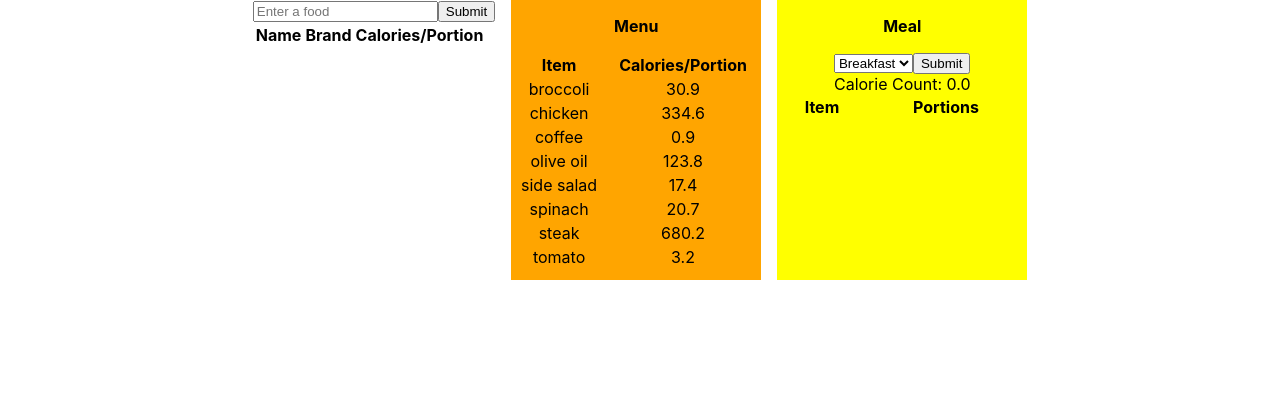
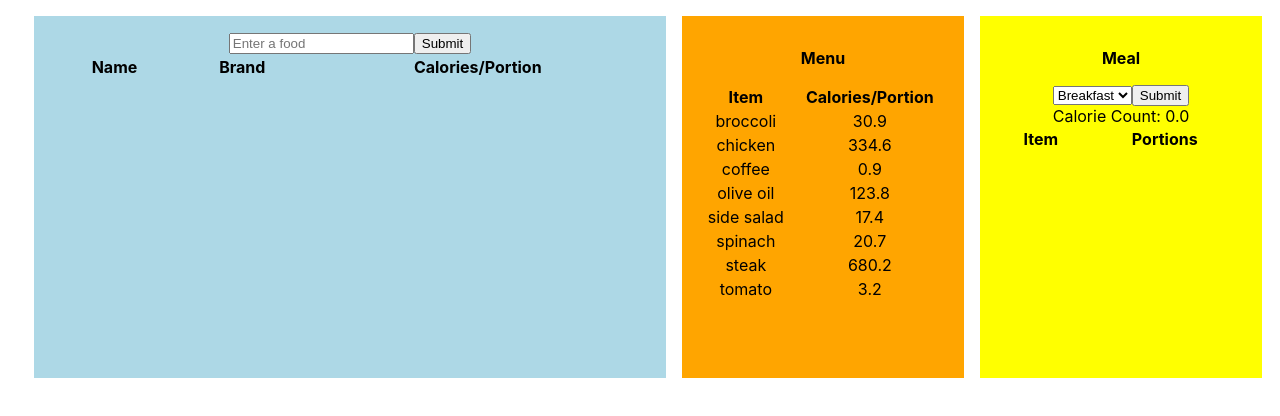
Before and after one commit to kchens/noom, a React (Create React App) app: page / in a window 1280 px wide. Shown: the top 416 px of the page. Built offline with nearby package versions, Linux system fonts and the light colour scheme.

Commit message:
Updates css for FoodSearch

```diff
--- a/src/App.css
+++ b/src/App.css
@@ -2,6 +2,7 @@
   text-align: center;
   display: flex;
   justify-content: center;
+  margin-top: 1rem;
 }
 
 .App-logo {
--- a/src/App.jsx
+++ b/src/App.jsx
@@ -2,7 +2,7 @@ import React from 'react';
 import './App.css';
 import Menu from './components/Menu'
 import Meal from './components/Meal'
-import SearchInput from './components/SearchInput'
+import FoodSearch from './components/FoodSearch'
 import menuItems from './menuItems.json'
 import { roundToSingleDecimal, calcCaloriesPerPortion } from './utils'
 
@@ -13,7 +13,7 @@ import { roundToSingleDecimal, calcCaloriesPerPortion } from './utils'
 
  */
 
-class App extends React.Component {
+class App extends React.PureComponent {
   constructor(props) {
     super(props)
     this.state = {
@@ -85,7 +85,7 @@ class App extends React.Component {
 
     return (
       <div className="App">
-        <SearchInput addItemToMenu={this.addItemToMenu} />
+        <FoodSearch addItemToMenu={this.addItemToMenu} />
         <Menu menuItems={menuItems} addItemToMeal={this.addItemToMeal} />
         <Meal meal={meal} meals={meals} updateMeals={this.updateMeals}/>
       </div>
--- /dev/null
+++ b/src/components/FoodSearch/index.css
@@ -0,0 +1,12 @@
+.food-search {
+    background-color: lightblue;
+    margin-left: 1rem;
+    width: 600px;
+    height: 330px;
+    overflow: scroll;
+    padding: 1rem;
+}
+
+.results {
+    width: inherit
+}
--- /dev/null
+++ b/src/components/FoodSearch/index.jsx
@@ -0,0 +1,71 @@
+import React from 'react'
+import { caloriesPortionHeader, getCaloriesPerPortion } from '../../constants'
+import './index.css'
+
+const getUrl = (newFood) => `https://uih0b7slze.execute-api.us-east-1.amazonaws.com/dev/search?kv=${newFood}`
+
+class FoodSearch extends React.PureComponent {
+  constructor(props) {
+    super(props)
+    this.state = {
+        searchTerm: '',
+        foods: []
+    }
+  }
+
+  updateSearchTerm = (e) => {
+    this.setState( {searchTerm: e.target.value} )
+  }
+
+  getNewFoods = (e) => {
+    e.preventDefault()
+
+    const { searchTerm } = this.state
+
+    if (searchTerm.length >= 3) {
+      fetch(getUrl(searchTerm)).then(res => res.json()).then((foods) => {
+        this.setState({ foods })
+      })
+    }
+  }
+
+  render() {
+    const { foods } = this.state
+    const { addItemToMenu } = this.props
+    const hasFoods = foods.length > 0
+    return (
+      <div className='food-search'>
+        <form onSubmit={this.getNewFoods}>
+          <input
+            onChange={this.updateSearchTerm}
+            placeholder="Enter a food"
+          />
+          <input type="submit" />
+        </form>
+        <table className='results'>
+          <thead>
+            <tr>
+              <th>Name</th>
+              <th>Brand</th>
+              <th>{caloriesPortionHeader}</th>
+            </tr>
+          </thead>
+          <tbody>
+            {hasFoods && foods.map((item, i) =>
+              <tr
+                key={i}
+                onClick={() => addItemToMenu(item)}
+              >
+                <td>{item.name}</td>
+                <td>{item.brand}</td>
+                <td>{`${getCaloriesPerPortion(item)}`}</td>
+              </tr>
+            )}
+          </tbody>
+        </table>
+      </div>
+    )
+  }
+}
+
+export default FoodSearch
--- a/src/components/Meal/index.css
+++ b/src/components/Meal/index.css
@@ -2,7 +2,8 @@
     background-color: yellow;
     margin-left: 1rem;
     width: 250px;
-    height: 280px;
+    height: 330px;
+    padding: 1rem;
 }
 
 .meal-table {
--- a/src/components/Meal/index.jsx
+++ b/src/components/Meal/index.jsx
@@ -3,7 +3,7 @@ import PropTypes from 'prop-types'
 import { mealTitle, getMealCaption, portionsHeader, itemHeader } from '../../constants'
 import './index.css'
 
-class Meal extends React.Component {
+class Meal extends React.PureComponent {
   constructor(props) {
     super(props)
     this.state = {
--- a/src/components/Menu/index.css
+++ b/src/components/Menu/index.css
@@ -2,7 +2,8 @@
     background-color: orange;
     margin-left: 1rem;
     width: 250px;
-    height: 280px;
+    height: 330px;
+    padding: 1rem;
 }
 
 .menu-table {
--- a/src/components/SearchInput/index.jsx
+++ /dev/null
@@ -1,69 +0,0 @@
-import React from 'react'
-import { caloriesPortionHeader, getCaloriesPerPortion } from '../../constants'
-const getUrl = (newFood) => `https://uih0b7slze.execute-api.us-east-1.amazonaws.com/dev/search?kv=${newFood}`
-
-class SearchInput extends React.Component {
-    constructor(props) {
-        super(props)
-        this.state = {
-            searchTerm: '',
-            foods: []
-        }
-    }
-
-    updateSearchTerm = (e) => {
-        this.setState( {searchTerm: e.target.value} )
-    }
-
-    getNewFoods = (e) => {
-        e.preventDefault()
-
-        const { searchTerm } = this.state
-
-        if (searchTerm.length >= 3) {
-            fetch(getUrl(searchTerm)).then(res => res.json()).then((foods) => {
-                this.setState({ foods })
-            })
-        }
-    }
-
-    render() {
-        const { foods } = this.state
-        const { addItemToMenu } = this.props
-        const hasFoods = foods.length > 0
-        return (
-            <div>
-                <form onSubmit={this.getNewFoods}>
-                    <input
-                        onChange={this.updateSearchTerm}
-                        placeholder="Enter a food"
-                    />
-                    <input type="submit" />
-                </form>
-                <table className='results'>
-                    <thead>
-                        <tr>
-                            <th>Name</th>
-                            <th>Brand</th>
-                            <th>{caloriesPortionHeader}</th>
-                        </tr>
-                    </thead>
-                    <tbody>
-                        {hasFoods && foods.map((item, i) =>
-                            <tr
-                                key={i}
-                                onClick={() => addItemToMenu(item)}
-                            >
-                                <td>{item.name}</td>
-                                <td>{item.brand}</td>
-                                <td>{`${getCaloriesPerPortion(item)}`}</td>
-                            </tr>
-                        )}
-                    </tbody>
-                </table>
-            </div>
-        )
-    }
-}
-
-export default SearchInput
```
